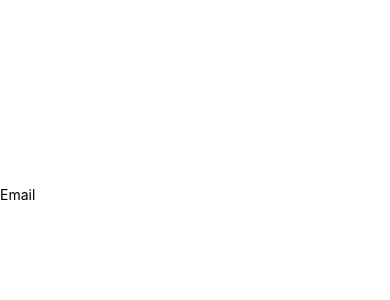
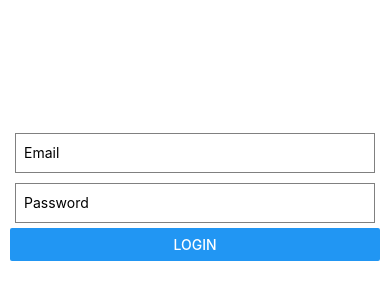
Before and after one commit to riteshpatidar08/nativetr3, a React Native app: screen / in a window 390 px wide. Shown: the part 228-528 px from the top of the page. Built offline with nearby package versions, Linux system fonts and the light colour scheme.

Commit message:
form added

```diff
--- a/components/Form.js
+++ b/components/Form.js
@@ -1,11 +1,18 @@
-import { TextInput, View } from "react-native"
+import { Button, TextInput, View } from "react-native"
 export default function Form(){
     return (
-<View style={{flex:1 , justifyContent:'center' }}>
+<View style={{flex:1 , justifyContent:'center' ,margin:10}}>
     <TextInput
-    style={{height:40 , borderColor:'grey'}}
+    style={{height:40 , borderColor:'gray' ,borderWidth:1 ,margin:5, padding:8}}
     placeholder ="Email"
+    keyboardType = 'email-address'
     />
+    <TextInput
+    style={{height:40 , borderColor:'gray' ,borderWidth:1, padding:8 , margin:5}}
+    placeholder ="Password"
+   secureTextEntry
+    />
+    <Button style={{marginTop:10}} title="Login"/>
 </View>
     )
 }
```
